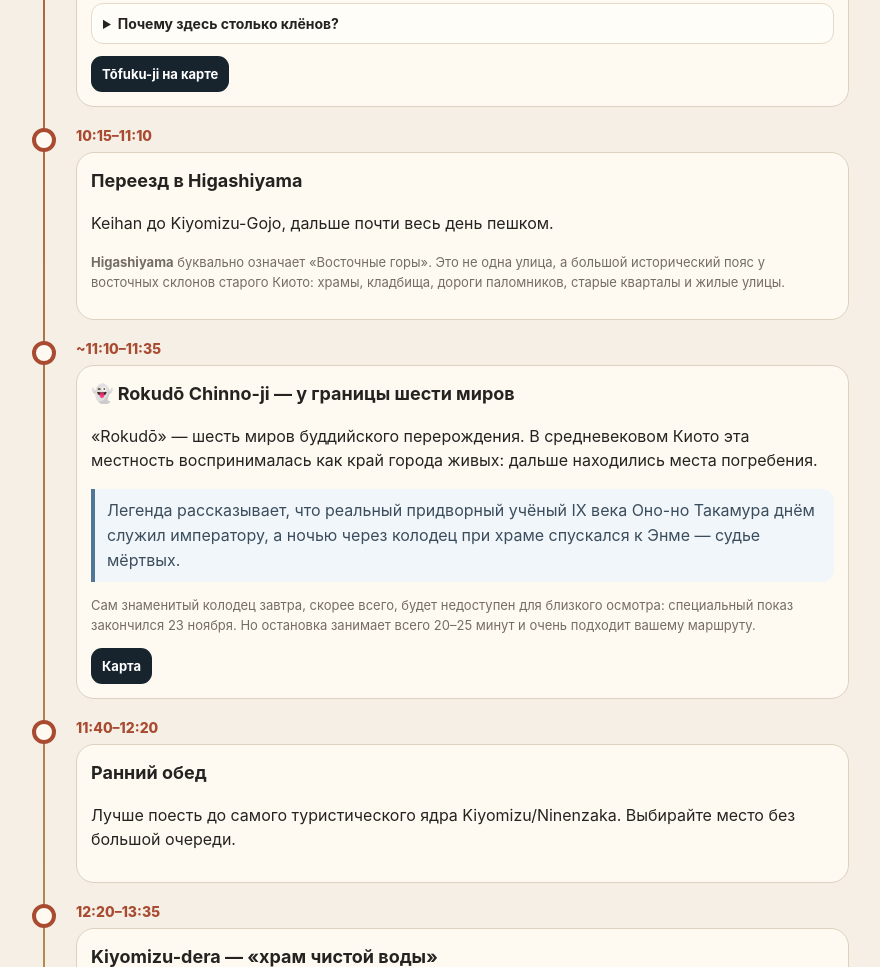
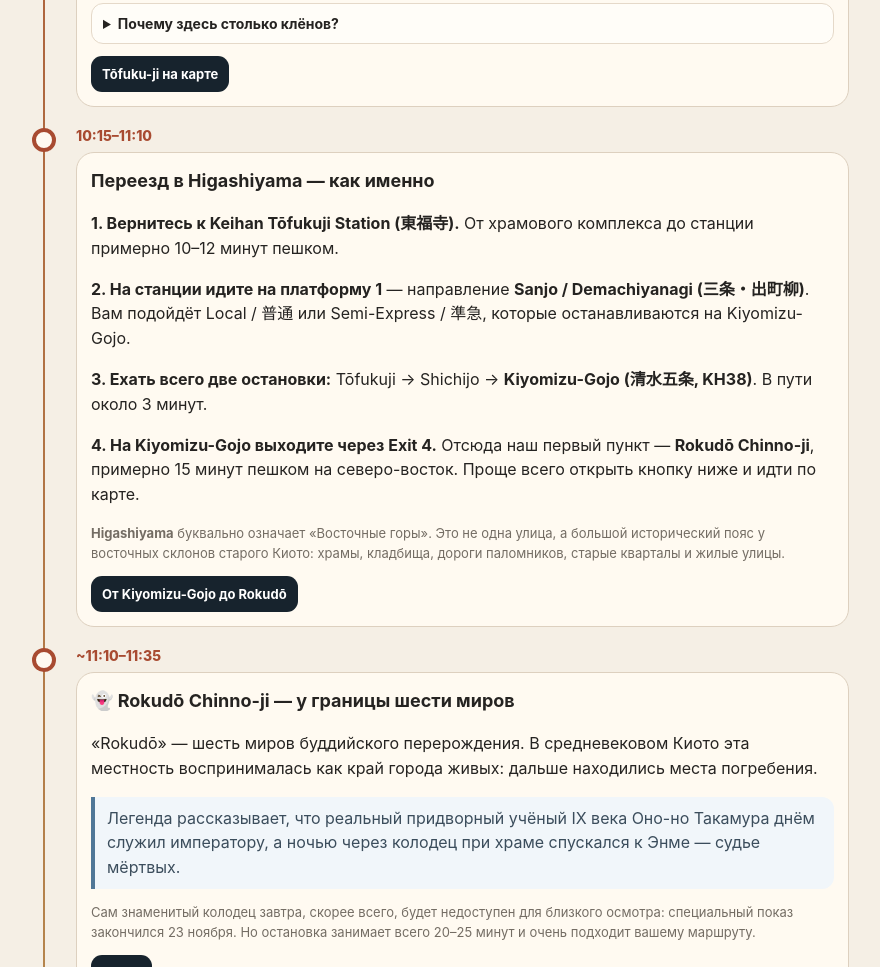
Before and after one commit to 483heilig-rgb/japan-mysteries, a plain HTML site: page kyoto-2026-11-27.html in a window 1280 px wide. Shown: the part 2379-3346 px from the top of the page, without its empty margins (205-1085 px from the left). Drawn offline with Linux system fonts and the light colour scheme.

Commit message:
Add detailed Tofukuji to Higashiyama directions

```diff
--- a/kyoto-2026-11-27.html
+++ b/kyoto-2026-11-27.html
@@ -81,8 +81,14 @@ footer{margin-top:42px;padding-top:18px;border-top:1px solid var(--line);font-si
 <div class="btns"><a class="btn" href="https://www.google.com/maps/search/?api=1&query=Tofuku-ji+Kyoto">Tōfuku-ji на карте</a></div>
 </div></article>
 
-<article class="stop"><span class="dot"></span><div class="time">10:15–11:10</div><div class="stopbox"><h3>Переезд в Higashiyama</h3>
-<p>Keihan до Kiyomizu-Gojo, дальше почти весь день пешком.</p><p class="small"><b>Higashiyama</b> буквально означает «Восточные горы». Это не одна улица, а большой исторический пояс у восточных склонов старого Киото: храмы, кладбища, дороги паломников, старые кварталы и жилые улицы.</p></div></article>
+<article class="stop"><span class="dot"></span><div class="time">10:15–11:10</div><div class="stopbox"><h3>Переезд в Higashiyama — как именно</h3>
+<p><b>1. Вернитесь к Keihan Tōfukuji Station (東福寺).</b> От храмового комплекса до станции примерно 10–12 минут пешком.</p>
+<p><b>2. На станции идите на платформу 1</b> — направление <b>Sanjo / Demachiyanagi (三条・出町柳)</b>. Вам подойдёт Local / 普通 или Semi-Express / 準急, которые останавливаются на Kiyomizu-Gojo.</p>
+<p><b>3. Ехать всего две остановки:</b> Tōfukuji → Shichijo → <b>Kiyomizu-Gojo (清水五条, KH38)</b>. В пути около 3 минут.</p>
+<p><b>4. На Kiyomizu-Gojo выходите через Exit 4.</b> Отсюда наш первый пункт — <b>Rokudō Chinno-ji</b>, примерно 15 минут пешком на северо-восток. Проще всего открыть кнопку ниже и идти по карте.</p>
+<p class="small"><b>Higashiyama</b> буквально означает «Восточные горы». Это не одна улица, а большой исторический пояс у восточных склонов старого Киото: храмы, кладбища, дороги паломников, старые кварталы и жилые улицы.</p>
+<div class="btns"><a class="btn" href="https://www.google.com/maps/dir/?api=1&origin=Kiyomizu-Gojo+Station&destination=Rokudo+Chinnoji+Kyoto&travelmode=walking">От Kiyomizu-Gojo до Rokudō</a></div>
+</div></article>
 
 <article class="stop"><span class="dot"></span><div class="time">~11:10–11:35</div><div class="stopbox">
 <h3>👻 Rokudō Chinno-ji — у границы шести миров</h3>
```
